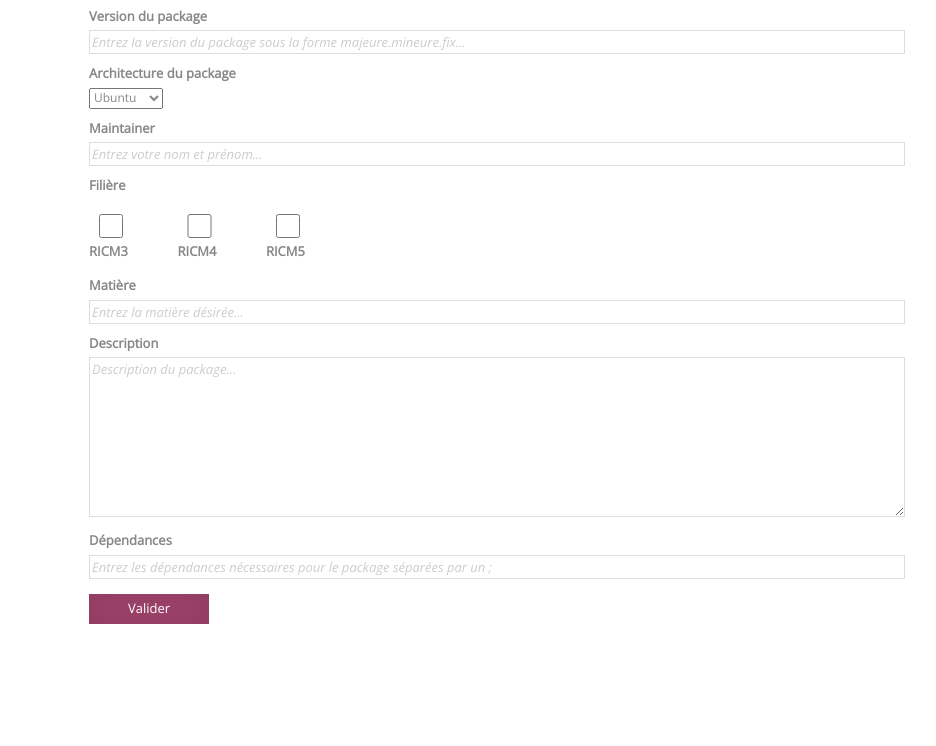
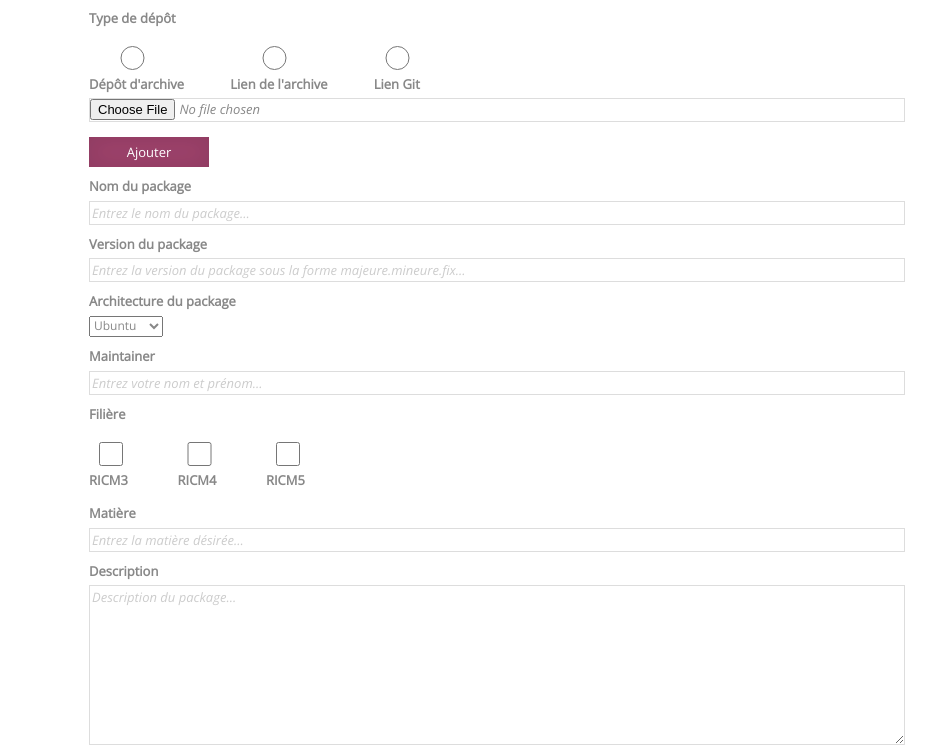
Before and after one commit to Packebian/Frontend, a website: page app/views/contribution.html in a window 1280 px wide. Shown: the part 154-900 px from the top of the page, without its empty margins (41-977 px from the left). Before the commit the page ends 828 px from the top, so only its background shows below. Drawn offline with nearby package versions, Linux system fonts and the light colour scheme; some packages are replaced by stand-ins of ours; files that its build step writes are made by us from their sources; files whose address does not match are found by name; a web font is replaced by a local one.

Commit message:
Modification du formulaire de contribution
Ajout des champs de dépôt de fichiers (tarball, lien) au formulaire de contribution

```diff
--- a/app/styles/login.css
+++ b/app/styles/login.css
@@ -22,7 +22,7 @@ form{
 .login_input{
 	display:block;
 	width:60%;
-	height:20px;
+	height:28px;
 	padding:6px 12px;
 	font-size:14px;
 	line-height:1.42857143;
--- a/app/views/contribution.html
+++ b/app/views/contribution.html
@@ -1,7 +1,8 @@
 <!--
 		Created on : 7 févr. 2017, 09:58:32
-    Author     : Germain Lecorps and Régis Ramel
+		Author		 : Germain Lecorps and Régis Ramel
 -->
+
 <!Doctype html>
 <html>
 	<head>
@@ -18,27 +19,39 @@
 		<link rel="stylesheet" href="styles/flexslider.css">
 		<link rel="stylesheet" href="styles/font-awesome.css">
 	</head>
-
-
 	<div class="contact-us container">
-           <!-- <div class="row">-->
-
+		<h1>Formulaire de contribution</h1>
+		<!--<div class="row">-->
 		<form class="contact-us">
 			<p>Ceci est la page proposant le formulaire d'ajout d'un package par un contributeur</p>
-                    	<label for="name_package" class="namepLabel">Nom du package</label><br>
+			<!--Dépôt-->
+			<label for="name_package" id="typepLabel">Type de dépôt</label><br>
+			<label class="filiere-checkbox">
+				<input type="radio" name="gender" value="male">Dépôt d'archive<br>
+			</label>
+			<label class="filiere-checkbox">
+				<input type="radio" name="gender" value="female">Lien de l'archive<br>
+			</label>
+			<label class="filiere-checkbox">
+				<input type="radio" name="gender" value="other">Lien Git
+			</label><br>
+			<input type=file id=fichier name=fichier/>
+			<button ng-click=ajouter()>Ajouter</button><br>
+			<!--Description du package-->
+			<label for="name_package" id="namepLabel">Nom du package</label><br>
 			<input id="name_package" type="text" name="name_package" placeholder="Entrez le nom du package..."><br>
-                    	<label for="version" class="versionLabel">Version du package</label><br>
+			<label for="version" id="versionLabel">Version du package</label><br>
 			<input id="name_package" type="text" name="name_package" placeholder="Entrez la version du package sous la forme majeure.mineure.fix..."><br>
-                    	<label for="architecture" class="architectureLabel">Architecture du package</label><br>
+			<label for="architecture" id="architectureLabel">Architecture du package</label><br>
 			<select name="version">
 				<option value="ubuntu">Ubuntu</option>
 				<option value="debian">Debian</option>
 				<option value="windows">Windows</option>
 				<option value="autre">Autre</option>
 			</select><br>
-                    	<label for="maintainer" class="maintainerLabel">Maintainer</label><br>
+			<label for="maintainer" id="maintainerLabel">Maintainer</label><br>
 			<input id="maintainer" type="text" name="maintainer" placeholder="Entrez votre nom et prénom..."><br>
-                        <label for="filiere" class="filiereLabel">Filière</label><br>
+			<label for="filiere" id="filiereLabel">Filière</label><br>
 			<label class = "filiere-checkbox">
 				<input type="checkbox" id="cbox1" value="checkbox1">
 				RICM3
@@ -54,9 +67,9 @@
 			<br>
 			<label for="matiere">Matière</label><br>
 			<input id="matiere" type="text" name="matiere" placeholder="Entrez la matière désirée..."><br>
-                        <label for="description" class="descriptionLabel">Description</label><br>
+			<label for="description" id="descriptionLabel">Description</label><br>
 			<textarea id="message" name="message" placeholder="Description du package..."></textarea><br>
-                      	<label for="dependance" class="dependanceLabel">Dépendances</label><br>
+			<label for="dependance" id="dependanceLabel">Dépendances</label><br>
 			<input id="dependance" type="text" name="dependance" placeholder="Entrez les dépendances nécessaires pour le package séparées par un ;"><br>
 			<button type="submit">Valider</button>
 		</form>
@@ -74,5 +87,4 @@
 	<script src="bower_components/angular-touch/angular-touch.js"></script>
 	<!-- endbower -->
 	<!-- endbuild -->
-
 </html>
```
Also changed, not shown: app/views/login.html (+24 -4 lines). Lines whose indentation alone changed are shown as unchanged.
